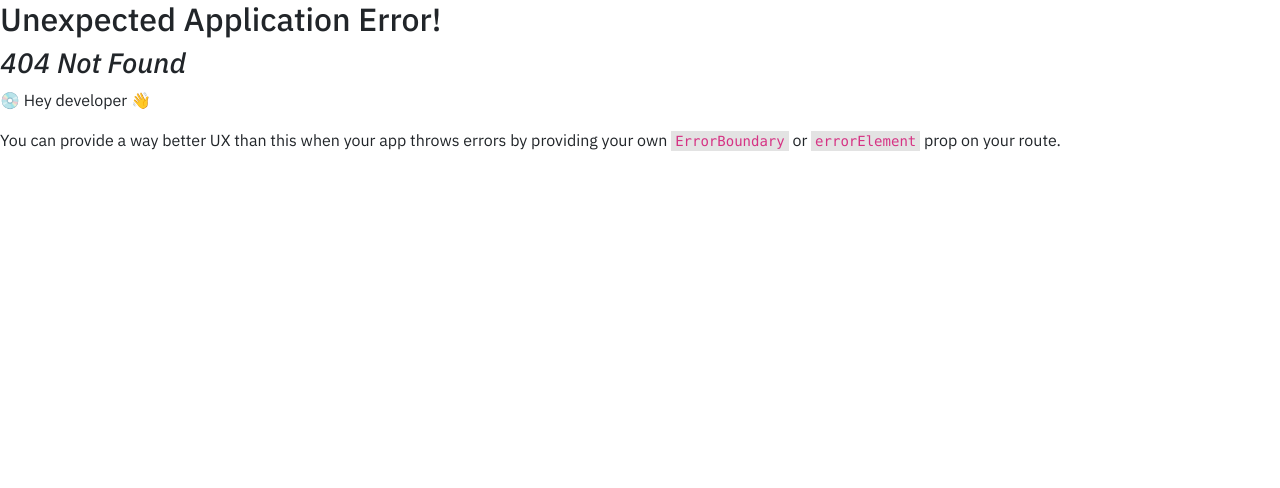
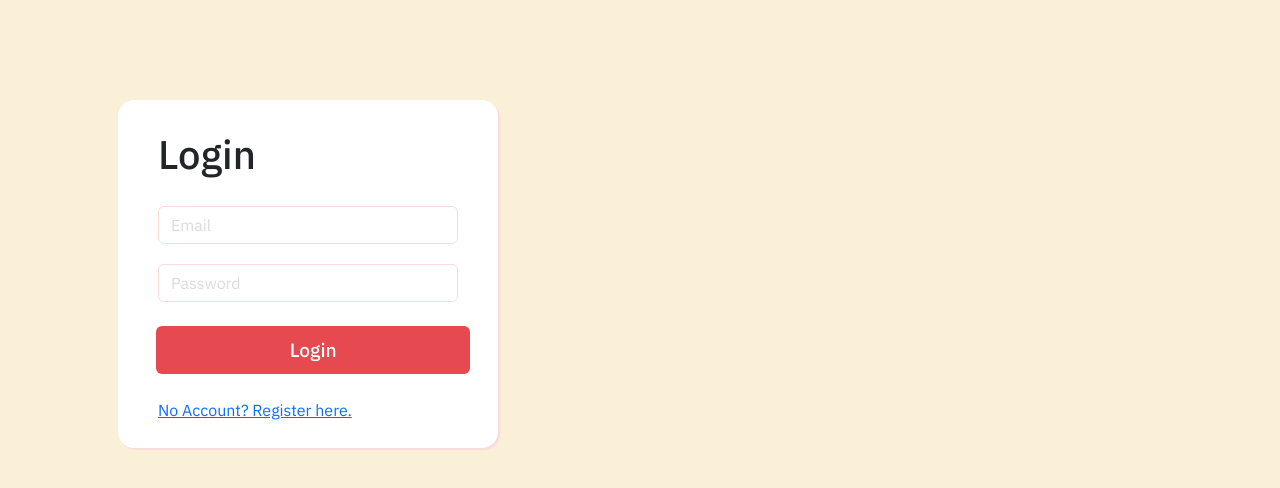
Before and after one commit to crispinbevin/foodPageUI, a React (Vite) app in the folder foodpage/: page /login in a window 1280 px wide. Before the commit this address had no page. Shown: the top 488 px of the page. Built offline with nearby package versions, Linux system fonts and the light colour scheme.

Commit message:
finished login page

```diff
--- a/foodpage/index.html
+++ b/foodpage/index.html
@@ -2,7 +2,7 @@
 <html lang="en">
   <head>
     <meta charset="UTF-8" />
-    <link rel="icon" type="image/svg+xml" href="/vite.svg" />
+    <link rel="icon" type="image/x-icon" href="./assets/icon.png" />
     <meta name="viewport" content="width=device-width, initial-scale=1.0" />
     <title>Food Page</title>
     <style>
--- a/foodpage/src/App.css
+++ b/foodpage/src/App.css
@@ -64,3 +64,9 @@
   background-color: rgb(248, 112, 62);
   transform: translate(-1px, -2px);
 }
+
+.reg-footer{
+  font-size: .8rem;
+  display: flex;
+  justify-items: center;
+}
--- a/foodpage/src/App.jsx
+++ b/foodpage/src/App.jsx
@@ -3,6 +3,7 @@ import './App.css'
 import 'bootstrap/dist/css/bootstrap.min.css'
 import axios from 'axios'
 import { useState } from 'react'
+import { Link } from 'react-router-dom'
 
 function App() {
 
@@ -140,6 +141,12 @@ function App() {
 						<div className="row gy-2 m-3">
 							<button className='btn' type='submit'>Create Account</button>
 						</div>
+						<div className="row gy-2 m-3">
+							<div className="col-12">
+								<Link to='/login'>Have an account? Login here.</Link>
+							</div>
+						</div>
+
 					</form>
 				</div>
 			</div>
--- /dev/null
+++ b/foodpage/src/Login.jsx
@@ -0,0 +1,79 @@
+import React from 'react'
+import './App.css'
+import { Link } from 'react-router-dom'
+import { useState } from 'react'
+import axios from 'axios'
+import {toast, ToastContainer} from 'react-toastify'
+
+
+
+function Login() {
+    const [pass, setPass] = useState(" ")
+    const [email, setEmail] = useState(" ")
+
+    const onSubmit = async (e) =>{
+        e.preventDefault()
+        console.log("Submitted")
+
+        await axios.post('https://foodpage.co.uk/development/v2/shop/user/login',
+            {
+                shopID: 1,
+                user: email,
+                password: pass
+            }
+        ).then(
+            (response) => {
+                console.log(response)
+                if(response.status==200 || response.status==201){
+                    toast.success("Logged In")
+                    localStorage.setItem("loginToken", response.data.data.token)
+                }else{
+                    console.log("Error occured")
+                    toast.error(response.error.errorMessage)
+                }
+            }
+        )
+
+    }
+
+    return (
+        <div className="container-fluid register-section">
+        <ToastContainer />
+            <div className="container login-section">
+                <div className="row register-wrapper">
+                <form action="" className="col-4 register-form" onSubmit={onSubmit}>
+                            <div className="row gy-1 m-3">
+                                <div className="col-12">
+                                    <h1>Login</h1>
+                                </div>
+                            </div>
+                            <div className="row gy-1 m-3">
+                                <div className="col-12">
+                                    <input type="email" className='form-control' placeholder='Email'
+                                    onChange={(e) => setEmail(e.target.value)}
+                                    />
+                                </div>
+                            </div>
+                            <div className="row gy-1 m-3">
+                                <div className="col-12">
+                                    <input type="password" className='form-control' placeholder='Password'
+                                    onChange={(e) => setPass(e.target.value)}
+                                    />
+                                </div>
+                            </div>
+                            <div className="row gy-2 m-3">
+                                <button className='btn' type='submit'>Login</button>
+                            </div>
+                            <div className="row gy-2 m-3">
+                                <div className="col-12">
+                                    <Link to='/'>No Account? Register here.</Link>
+                                </div>
+                            </div>
+                        </form>
+                </div>
+            </div>
+    </div>
+  )
+}
+
+export default Login
--- /dev/null
+++ b/foodpage/src/Products.jsx
@@ -0,0 +1,11 @@
+import React from 'react'
+
+function Products() {
+  return (
+    <div className="products-section">
+        <div className="container products-wrapper">products</div>
+    </div>
+  )
+}
+
+export default Products
--- a/package.json
+++ b/package.json
@@ -2,6 +2,7 @@
   "dependencies": {
     "axios": "^1.7.9",
     "bootstrap": "^5.3.3",
-    "react-router-dom": "^7.1.5"
+    "react-router-dom": "^7.1.5",
+    "react-toastify": "^11.0.3"
   }
 }
```
Also changed, not shown: foodpage/src/main.jsx (+10 -0 lines), foodpage/src/assets/icon.png (added), 1 other file (tests, documents, lock files or other folders).
